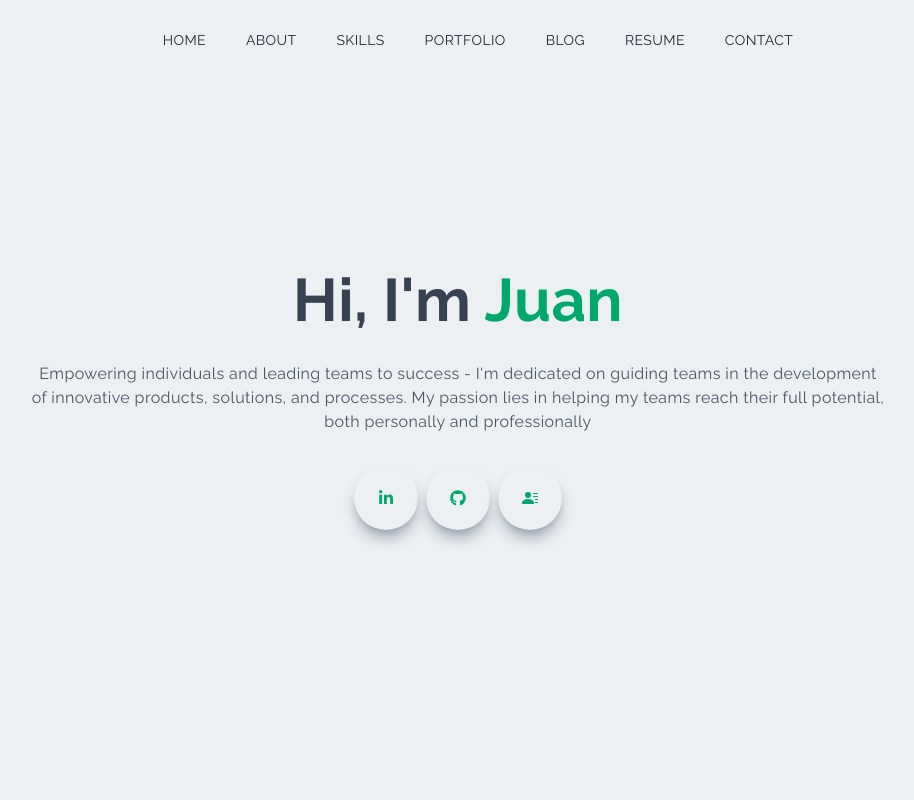
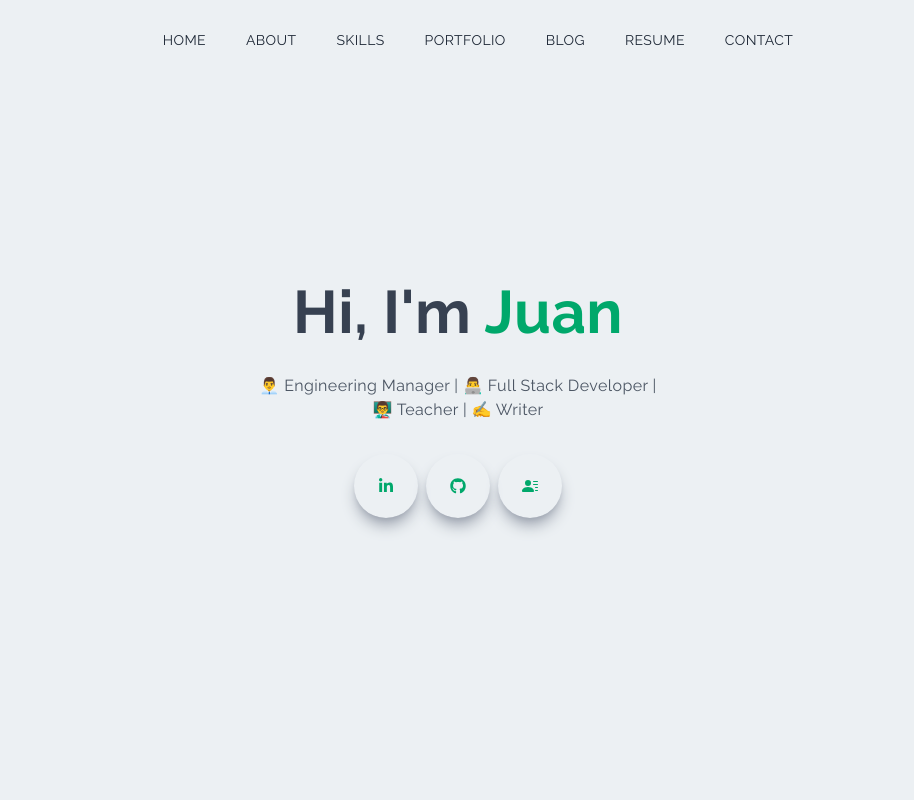
Before and after one commit to jpromanonet-website/website_main, a Next.js app: page / in a window 1280 px wide. Shown: the top 800 px of the page, without its empty margins (182-1096 px from the left). Built offline with nearby package versions, Linux system fonts and the light colour scheme.

Commit message:
Home update

```diff
--- a/components/Main.jsx
+++ b/components/Main.jsx
@@ -11,10 +11,7 @@ const Main = () => {
             Hi, I&#39;m <span className="text-[#00A86B]"> Juan</span>
           </h1>
           <p className="py-4 text-gray-600 sm:max-w-[70%] m-auto">
-            Empowering individuals and leading teams to success - I'm dedicated
-            on guiding teams in the development of innovative products,
-            solutions, and processes. My passion lies in helping my teams reach
-            their full potential, both personally and professionally
+          👨‍💼 Engineering Manager | 👨‍💻 Full Stack Developer | 👨‍🏫 Teacher | ✍️ Writer
           </p>
           <div className="flex items-center justify-center max-w-[330px] m-auto py-4">
             <a
```
